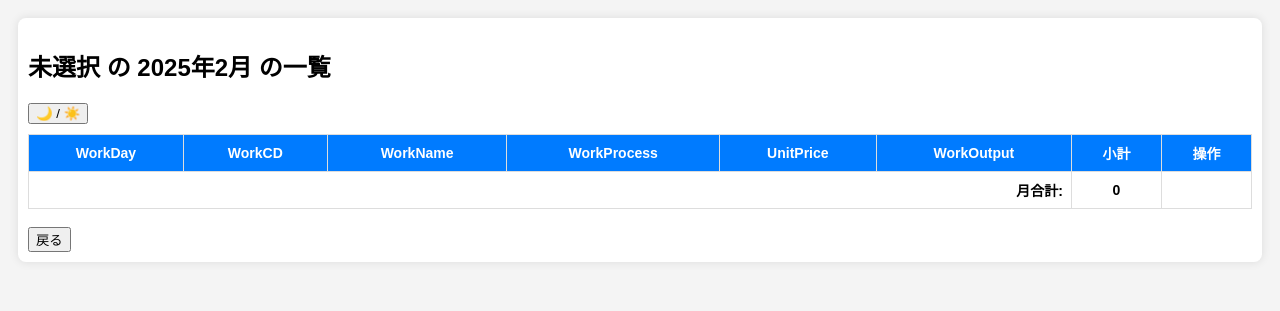
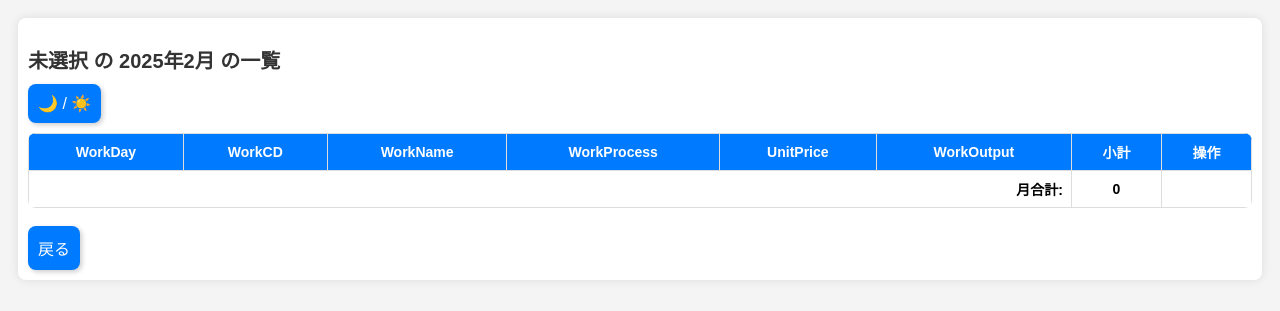
Before and after one commit to masanorimiyamoto-cloud/AirtableFlaskNew, a Flask app: page /records in a window 1280 px wide. Shown: the top 311 px of the page. Run offline with Flask 3, Linux system fonts and the light colour scheme.

Commit message:
css 215.23

```diff
--- /dev/null
+++ b/static/styles.css
@@ -0,0 +1,79 @@
+/* 📌 テーブルデザイン */
+table {
+    width: 100%;
+    border-collapse: collapse;
+    margin-top: 10px;
+    border-radius: 8px;
+    overflow: hidden;
+    background: white;
+}
+th, td {
+    border: 1px solid #ddd;
+    padding: 12px;
+    text-align: center;
+    font-size: 14px;
+}
+th {
+    background: #007bff;
+    color: white;
+    font-weight: bold;
+}
+tbody tr:nth-child(even) {
+    background: #f8f9fa; /* 交互の背景色 */
+}
+tbody tr:hover {
+    background: #e2e6ea; /* ホバー時の色 */
+}
+
+/* 📌 ボタンデザイン */
+button {
+    background: #007bff;
+    color: white;
+    font-size: 16px;
+    padding: 10px;
+    border: none;
+    border-radius: 8px;
+    cursor: pointer;
+    box-shadow: 2px 2px 5px rgba(0, 0, 0, 0.2);
+    transition: 0.2s ease-in-out;
+}
+button:hover {
+    background: #0056b3;
+    transform: scale(1.05);
+}
+
+/* 📌 フォントサイズ調整 */
+h2 {
+    font-size: 20px;
+    font-weight: bold;
+    color: #333;
+    margin-bottom: 10px;
+}
+@media (max-width: 768px) {
+    th, td {
+        font-size: 12px;
+        padding: 8px;
+    }
+}
+
+/* 📌 コンテナの余白調整 */
+.container {
+    max-width: 95%;
+    margin: auto;
+    padding: 15px;
+}
+
+/* 📌 アニメーション */
+@keyframes fadeIn {
+    from {
+        opacity: 0;
+        transform: translateY(10px);
+    }
+    to {
+        opacity: 1;
+        transform: translateY(0);
+    }
+}
+.container {
+    animation: fadeIn 0.3s ease-in-out;
+}
--- a/templates/records.html
+++ b/templates/records.html
@@ -4,6 +4,7 @@
     <meta charset="UTF-8">
     <meta name="viewport" content="width=device-width, initial-scale=1.0">
     <title>{{ personid }} の {{ display_month }} の一覧</title>
+    <link rel="stylesheet" type="text/css" href="{{ url_for('static', filename='styles.css') }}">
     <style>
         /* 基本レイアウト */
         body {
```
